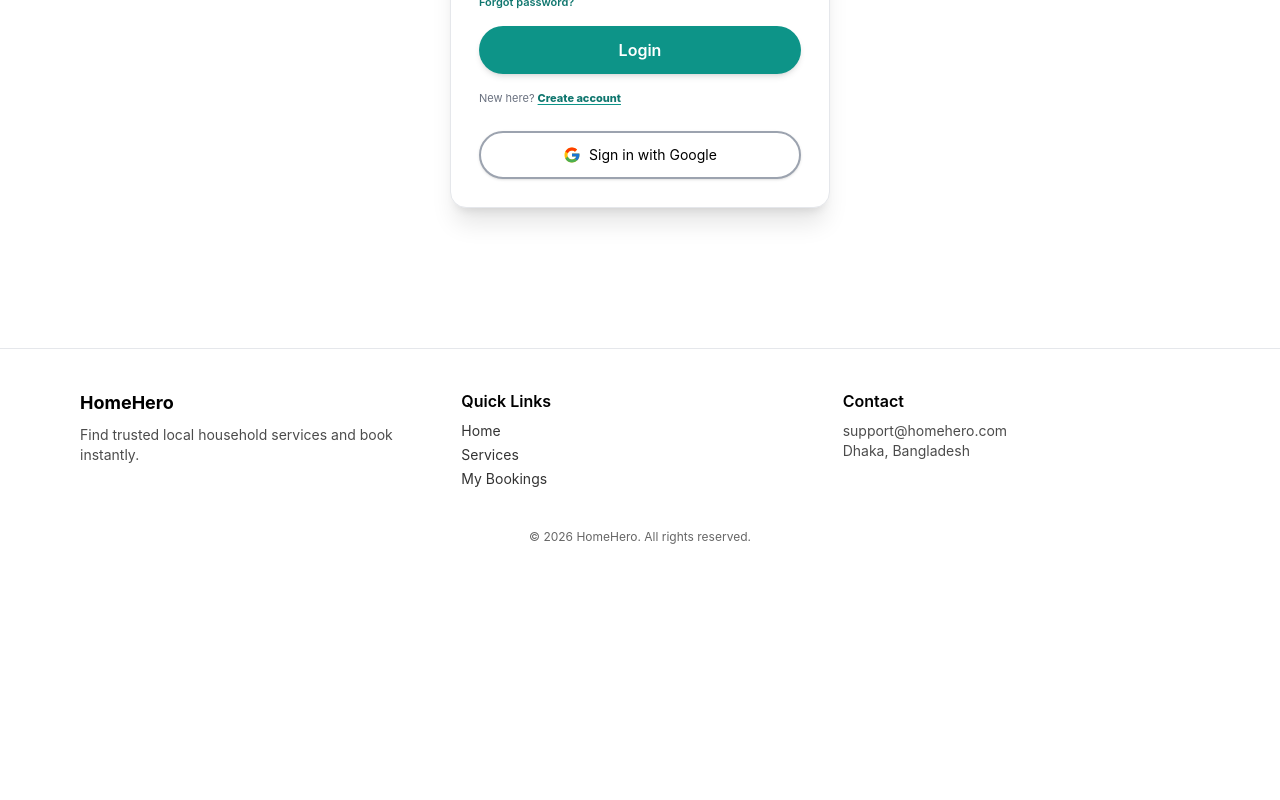
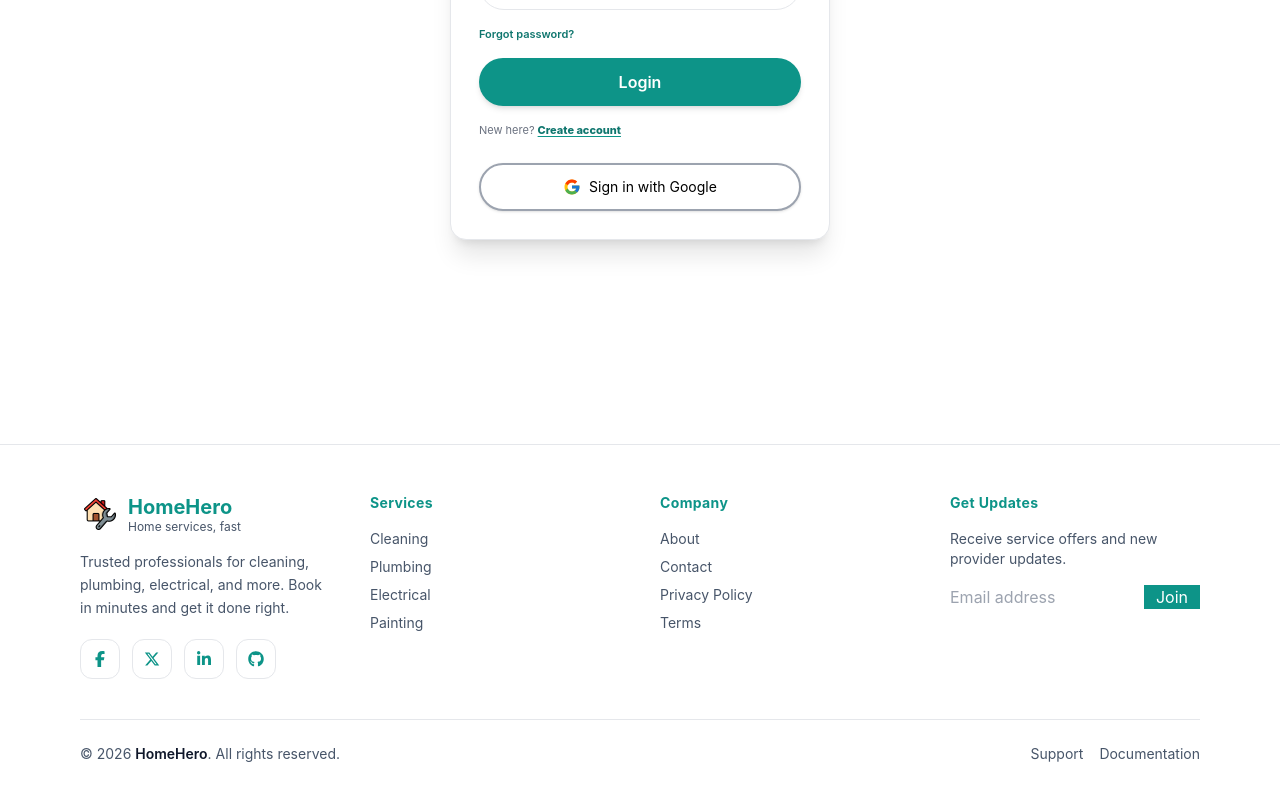
Before and after one commit to Mushfiq599/Homehero-client, a React (Vite) app: page /login in a window 1280 px wide. Shown: the part 652-1452 px from the top of the page. Before the commit the page ends 1221 px from the top, so only its background shows below. Built offline with nearby package versions, Linux system fonts and the light colour scheme; no server answers.

Commit message:
some themes are checked again

```diff
--- a/src/components/Footer.jsx
+++ b/src/components/Footer.jsx
@@ -1,32 +1,189 @@
+import { Link } from "react-router-dom";
+import { FaFacebookF, FaGithub, FaLinkedinIn, FaXTwitter } from "react-icons/fa6";
+
 export default function Footer() {
+  const year = new Date().getFullYear();
+
   return (
-    <footer className="border-t bg-base-100">
-      <div className="max-w-6xl mx-auto px-4 py-10 grid grid-cols-1 md:grid-cols-3 gap-6">
-        <div>
-          <h3 className="font-bold text-lg">HomeHero</h3>
-          <p className="text-sm opacity-70 mt-2">
-            Find trusted local household services and book instantly.
+    <footer className="mt-16 border-t ">
+      <div className="max-w-6xl mx-auto px-4 py-12">
+        {/* Top */}
+        <div className="grid grid-cols-1 md:grid-cols-4 gap-10">
+          {/* Brand */}
+          <div className="md:col-span-1">
+            <Link to="/" className="flex items-center gap-2">
+              {/* Logo (you can replace with <img src="/logo.png" />) */}
+              <div className="w-10 h-10 rounded-2xl text-white grid place-items-center font-black">
+                <img src="/public/maintenance.png" alt="logo" className="w-8 rounded "/>
+              </div>
+              <div className="leading-tight">
+                <div className=" text-xl font-bold text-teal-600">
+
+                  HomeHero
+                </div>
+                <div className="text-xs text-slate-600 -mt-0.5">
+                  Home services, fast
+                </div>
+              </div>
+            </Link>
+
+            <p className="mt-4 text-sm text-slate-600 leading-relaxed">
+              Trusted professionals for cleaning, plumbing, electrical, and more.
+              Book in minutes and get it done right.
             </p>
+
+            {/* Social */}
+            <div className="mt-5 flex items-center gap-3">
+              <a
+                href="https://facebook.com/"
+                target="_blank"
+                rel="noreferrer"
+                aria-label="Facebook"
+                className="w-10 h-10 rounded-xl border text-teal-600 bg-white grid place-items-center hover:border-teal-600 hover:text-teal-700 transition"
+              >
+                <FaFacebookF />
+              </a>
+
+              <a
+                href="https://x.com/"
+                target="_blank"
+                rel="noreferrer"
+                aria-label="X (Twitter)"
+                className="w-10 h-10 rounded-xl border text-teal-600 bg-white grid place-items-center hover:border-teal-600 hover:text-teal-700 transition"
+              >
+                <FaXTwitter />
+              </a>
+
+              <a
+                href="https://linkedin.com/"
+                target="_blank"
+                rel="noreferrer"
+                aria-label="LinkedIn"
+                className="w-10 h-10 rounded-xl border text-teal-600 bg-white grid place-items-center hover:border-teal-600 hover:text-teal-700 transition"
+              >
+                <FaLinkedinIn />
+              </a>
+
+              <a
+                href="https://github.com/"
+                target="_blank"
+                rel="noreferrer"
+                aria-label="GitHub"
+                className="w-10 h-10 rounded-xl border text-teal-600 bg-white grid place-items-center hover:border-teal-600 hover:text-teal-700 transition"
+              >
+                <FaGithub />
+              </a>
+            </div>
           </div>
 
+          {/* Services */}
           <div>
-          <h4 className="font-semibold">Quick Links</h4>
-          <ul className="mt-2 space-y-1 text-sm opacity-80">
-            <li>Home</li>
-            <li>Services</li>
-            <li>My Bookings</li>
+            <h3 className="text-sm font-bold text-teal-600 tracking-wide">
+              Services
+            </h3>
+            <ul className="mt-4 space-y-2 text-sm text-slate-600">
+              <li>
+                <Link className="hover:text-teal-700 transition" to="/services">
+                  Cleaning
+                </Link>
+              </li>
+              <li>
+                <Link className="hover:text-teal-700 transition" to="/services">
+                  Plumbing
+                </Link>
+              </li>
+              <li>
+                <Link className="hover:text-teal-700 transition" to="/services">
+                  Electrical
+                </Link>
+              </li>
+              <li>
+                <Link className="hover:text-teal-700 transition" to="/services">
+                  Painting
+                </Link>
+              </li>
             </ul>
           </div>
 
+          {/* Company */}
           <div>
-          <h4 className="font-semibold">Contact</h4>
-          <p className="text-sm opacity-70 mt-2">support@homehero.com</p>
-          <p className="text-sm opacity-70">Dhaka, Bangladesh</p>
+            <h3 className="text-sm font-bold text-teal-600 tracking-wide">
+              Company
+            </h3>
+            <ul className="mt-4 space-y-2 text-sm text-slate-600">
+              <li>
+                <Link className="hover:text-teal-700 transition" to="/">
+                  About
+                </Link>
+              </li>
+              <li>
+                <Link className="hover:text-teal-700 transition" to="/">
+                  Contact
+                </Link>
+              </li>
+              <li>
+                <Link className="hover:text-teal-700 transition" to="/">
+                  Privacy Policy
+                </Link>
+              </li>
+              <li>
+                <Link className="hover:text-teal-700 transition" to="/">
+                  Terms
+                </Link>
+              </li>
+            </ul>
+          </div>
+
+          {/* Newsletter / CTA */}
+          <div>
+            <h3 className="text-sm font-bold text-teal-600 tracking-wide">
+              Get Updates
+            </h3>
+            <p className="mt-4 text-sm text-slate-600">
+              Receive service offers and new provider updates.
+            </p>
+
+            <form
+              className="mt-4 flex gap-2"
+              onSubmit={(e) => e.preventDefault()}
+            >
+              <input
+                type="email"
+                placeholder="Email address"
+                className="input input-bordered w-full bg-white"
+              />
+              <button className="btn bg-teal-600 hover:bg-teal-700 text-white border-none px-3">
+                Join
+              </button>
+            </form>
           </div>
         </div>
 
-      <div className="text-center text-xs opacity-60 pb-6">
-        © {new Date().getFullYear()} HomeHero. All rights reserved.
+        {/* Bottom */}
+        <div className="mt-10 pt-6 border-t flex flex-col md:flex-row items-center justify-between gap-3">
+          <p className="text-sm text-slate-600">
+            © {year} <span className="font-semibold text-slate-900">HomeHero</span>. All rights reserved.
+          </p>
+
+          <div className="text-sm text-slate-600 flex items-center gap-4">
+            <a
+              className="hover:text-teal-700 transition"
+              href="https://example.com"
+              target="_blank"
+              rel="noreferrer"
+            >
+              Support
+            </a>
+            <a
+              className="hover:text-teal-700 transition"
+              href="https://example.com"
+              target="_blank"
+              rel="noreferrer"
+            >
+              Documentation
+            </a>
+          </div>
+        </div>
       </div>
     </footer>
   );
--- a/src/components/Header.jsx
+++ b/src/components/Header.jsx
@@ -21,7 +21,7 @@ export default function Header() {
       <NavLink
         to={to}
         className={({ isActive }) =>
-          isActive ? "font-semibold text-primary" : ""
+          isActive ? "font-semibold text-teal-600" : ""
         }
       >
         {children}
@@ -79,16 +79,16 @@ export default function Header() {
 
                 {!user ? (
                   <li className="mt-2 flex gap-2">
-                    <Link className="btn btn-outline btn-sm flex-1" to="/login">
+                    <Link className="btn btn-outline btn-accent btn-sm flex-1" to="/login">
                       Login
                     </Link>
-                    <Link className="btn btn-primary btn-sm flex-1" to="/register">
+                    <Link className="btn btn-accent btn-sm flex-1" to="/register">
                       Register
                     </Link>
                   </li>
                 ) : (
                   <li className="mt-2">
-                    <button onClick={handleLogout} className="btn btn-outline btn-sm w-full">
+                    <button onClick={handleLogout} className="btn btn-outline btn-accent btn-sm w-full">
                       Logout
                     </button>
                   </li>
@@ -96,7 +96,8 @@ export default function Header() {
               </ul>
             </div>
 
-            <Link to="/" className="btn btn-ghost text-xl">
+            <Link to="/" className="btn btn-ghost text-teal-600 text-xl font-bold">
+            <img src="/public/maintenance.png" alt="logo" className="w-8 rounded "/>
               HomeHero
             </Link>
           </div>
@@ -126,10 +127,10 @@ export default function Header() {
 
             {!user ? (
               <div className="hidden lg:flex gap-2">
-                <Link className="btn btn-outline" to="/login">
+                <Link className="btn btn-outline btn-accent" to="/login">
                   Login
                 </Link>
-                <Link className="btn btn-primary" to="/register">
+                <Link className="btn btn-accent" to="/register">
                   Register
                 </Link>
               </div>
@@ -150,7 +151,7 @@ export default function Header() {
                   </div>
                 </div>
 
-                <button onClick={handleLogout} className="btn btn-outline">
+                <button onClick={handleLogout} className="btn btn-outline btn-accent">
                   Logout
                 </button>
               </div>
--- a/src/index.css
+++ b/src/index.css
@@ -9,3 +9,9 @@ body {
 .card {
   @apply transition-transform duration-300 hover:scale-[1.05];
 }
+.text-primary{
+  @apply text-slate-600
+}
+.text-secondary{
+  @apply text-white
+}
--- a/src/pages/Home.jsx
+++ b/src/pages/Home.jsx
@@ -5,11 +5,13 @@ import { getServices } from "../api/services";
 import LoadingSpinner from "../components/LoadingSpinner";
 import ErrorState from "../components/ErrorState";
 import ServiceCard from "../components/ServiceCard";
+import useAuth from "../hooks/useAuth";
 
 export default function Home() {
   const [services, setServices] = useState([]);
   const [loading, setLoading] = useState(true);
   const [err, setErr] = useState("");
+    const { user } = useAuth();
 
   useEffect(() => {
     let alive = true;
@@ -56,12 +58,22 @@ export default function Home() {
                 Electricians, plumbers, cleaners and more — all in one place.
               </p>
               <div className="flex gap-3">
-                <Link to="/services" className="btn btn-primary">
+                <Link to="/services" className="btn btn-accent">
                   Explore Services
                 </Link>
-                <Link to="/register" className="btn btn-outline text-white">
+
+
+                {!user ? (
+                  <Link to="/register" className="btn btn-outline btn-accent text-white">
                   Get Started
                 </Link>
+                ) : (
+                  ""
+                )}
+
+
+
+
               </div>
             </div>
           </div>
@@ -127,7 +139,7 @@ export default function Home() {
               Top picks from our marketplace.
             </p>
           </div>
-          <Link to="/services" className="btn btn-outline btn-sm">
+          <Link to="/services" className="btn btn-outline btn-accent btn-sm">
             Show All
           </Link>
         </div>
```
Also changed, not shown: public/maintenance.png (added), src/assets/her01.jpg (deleted). Lines whose indentation alone changed are shown as unchanged.
